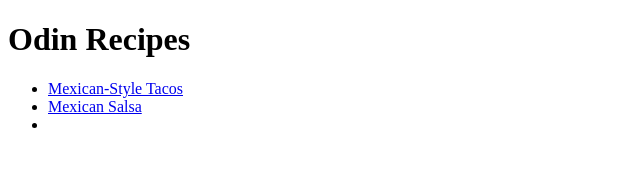
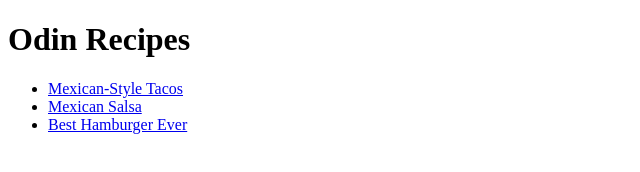
Before and after one commit to ev3nthorizon18/odin-recipes, a plain HTML site: page index.html in a window 1280 px wide. Shown: the whole page, without its empty margins (0-640 px from the left). Drawn offline with Linux system fonts and the light colour scheme.

Commit message:
Added 3rd recipe to the index.html file. Project Done

```diff
--- a/index.html
+++ b/index.html
@@ -11,7 +11,7 @@
     <ul>
     <li><a href="recipes/tacos.html"> Mexican-Style Tacos </a></li>
     <li><a href="recipes/mexicansalsa.html"> Mexican Salsa</a></li>
-    <li><a href=""></a></li>
+    <li><a href="recipes/hamburger.html"> Best Hamburger Ever</a></li>
 
 </body>
 </html>
```
